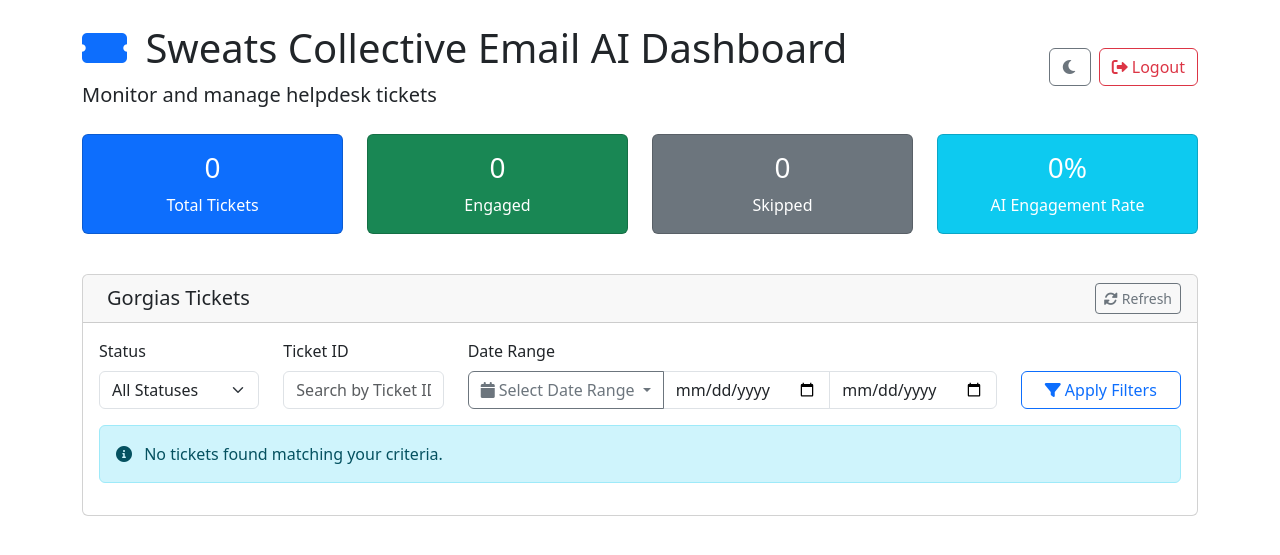
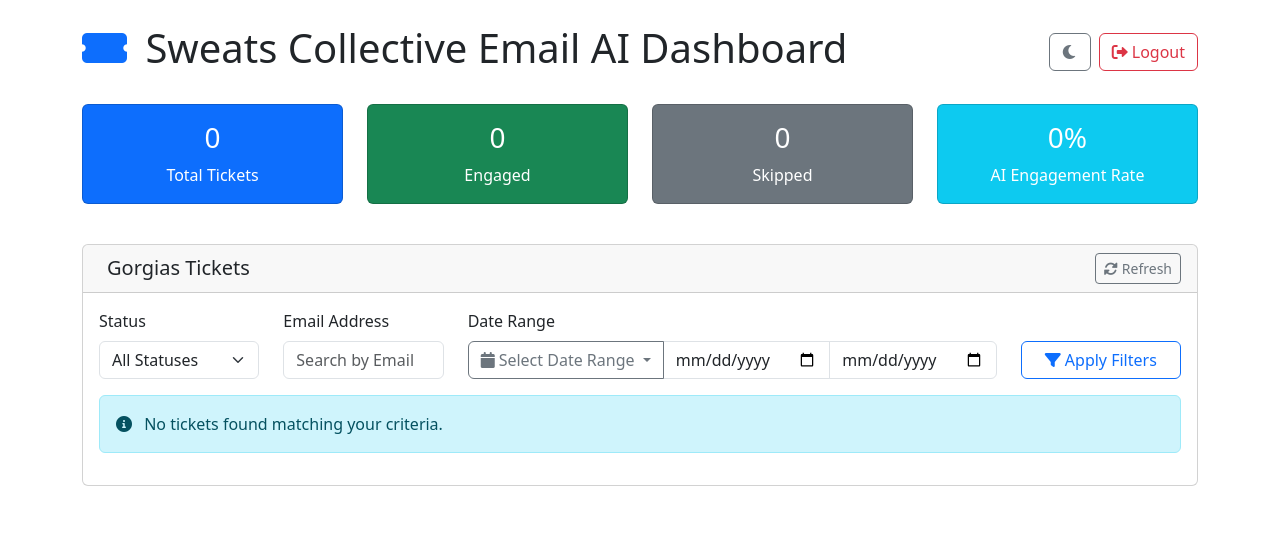
Before and after one commit to tsizzybots/platform_5ive_replit, a Flask app: page / in a window 1280 px wide. Shown: the top 555 px of the page. Run offline with Flask 3, Linux system fonts and the light colour scheme; the visitor is signed in with stand-in values (Sample User, id 1); data that the repository does not hold is empty; some libraries are stand-ins or nearby versions.

Commit message:
Update ticket search to use email and refine overall dashboard presentation
Replaces ticket ID search with email search and removes introductory text from the main dashboard in index.html and app.js.

Replit-Commit-Author: Agent
Replit-Commit-Session-Id: dcbac281-97a1-425d-ad5f-434a31a5abaf
Replit-Commit-Screenshot-Url: https://storage.googleapis.com/screenshot-production-us-central1/ba429c87-61e2-4e23-8478-cca26b3ff855/12e88fd6-0ab0-4780-a7a3-122f66f69fba.jpg

```diff
--- a/static/app.js
+++ b/static/app.js
@@ -198,8 +198,8 @@ function applyFilters() {
     const status = document.getElementById('statusFilter').value;
     if (status) currentFilters.status = status;
 
-    const ticketId = document.getElementById('ticketIdFilter').value;
-    if (ticketId) currentFilters.ticket_id = ticketId;
+    const email = document.getElementById('emailFilter').value;
+    if (email) currentFilters.sender_email = email;
 
     // Date range filters
     const dateFrom = document.getElementById('dateFrom').value;
--- a/templates/index.html
+++ b/templates/index.html
@@ -39,7 +39,6 @@
                             <i class="fas fa-ticket-alt text-primary me-2"></i>
                             Sweats Collective Email AI Dashboard
                         </h1>
-                        <p class="lead mb-0">Monitor and manage helpdesk tickets</p>
                     </div>
                     <div class="d-flex align-items-center">
                         <button class="btn btn-outline-secondary me-2" onclick="toggleTheme()">
@@ -102,8 +101,8 @@
                                 </select>
                             </div>
                             <div class="col-md-2">
-                                <label class="form-label">Ticket ID</label>
-                                <input type="text" class="form-control" id="ticketIdFilter" placeholder="Search by Ticket ID">
+                                <label class="form-label">Email Address</label>
+                                <input type="email" class="form-control" id="emailFilter" placeholder="Search by Email">
                             </div>
                             <div class="col-md-6">
                                 <label class="form-label">Date Range</label>
```
Also changed, not shown: attached_assets/SCR-20250601-nlaz.png (added).
